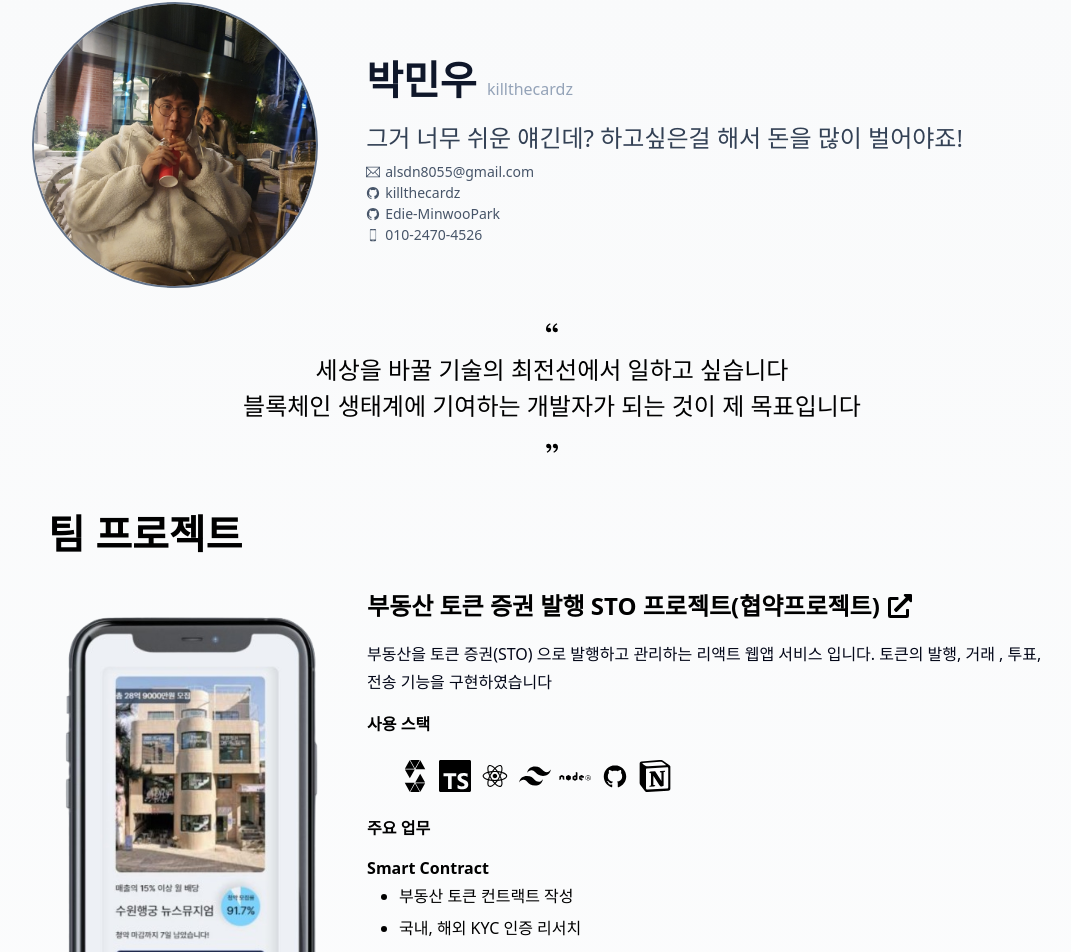
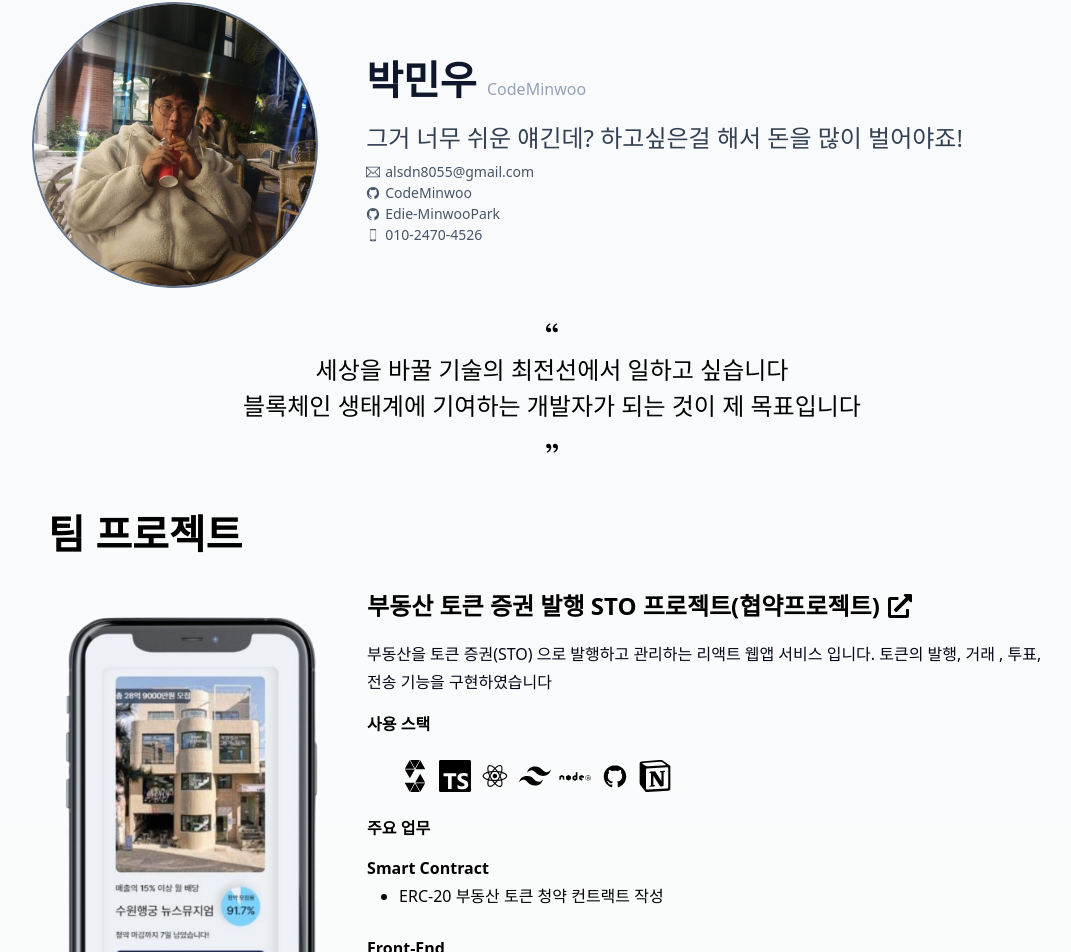
Before and after one commit to CodeMinwoo/CodeMinwoo.github.io, a React (Create React App) app: page / in a window 1280 px wide. Shown: the part 28-980 px from the top of the page, without its empty margins (88-1159 px from the left). Built offline with nearby package versions, Linux system fonts and the light colour scheme.

Commit message:
Porffolio update

```diff
--- a/package.json
+++ b/package.json
@@ -2,7 +2,7 @@
     "name": "portfolio",
     "version": "0.1.0",
     "private": true,
-    "homepage": "https://killthecardz.github.io/portfolio_MinwooPark/",
+    "homepage": "https://cardz.github.io/portfolio_MinwooPark/",
     "dependencies": {
         "@testing-library/jest-dom": "^5.17.0",
         "@testing-library/react": "^13.4.0",
--- a/src/contents/footer.jsx
+++ b/src/contents/footer.jsx
@@ -1,5 +1,5 @@
 const Footer = () => {
-    return <>&copy; 2023. killthecardz all rights reserved </>
+    return <>&copy; 2024. MinwooPark  </>
 }
 
 export default Footer
--- a/src/contents/ikeDetail.jsx
+++ b/src/contents/ikeDetail.jsx
@@ -27,7 +27,7 @@ const IkeDetail = ()=>{
                 </ul>
                 <h3 className="py-[16px] text-[32px] font-bold mb-4">📍 본인 역할</h3>
                 <Ikeswiper />
-                <ul className="mt-2 text-[20px]">
+                <ul className="mt-2 text-[16px]">
                     <li>
                     📍 three.js 를 사용하여 3D 티셔츠를 페이지에 렌더링하고 그 위에 저희 로고를 추가했습니다
                     </li>
--- a/src/contents/profile.jsx
+++ b/src/contents/profile.jsx
@@ -49,7 +49,7 @@ const Profile = () => {
             </div>
             <div className="w-[100%] box-border md:w-[70%] md:p-[10px] ">
                 <Hero>
-                    박민우 <span className="text-[16px] text-slate-400 font-normal">killthecardz</span>
+                    박민우 <span className="text-[16px] text-slate-400 font-normal">CodeMinwoo</span>
                 </Hero>
                 <p className="text-slate-700 pt-[5px] md:text-[24px] md:pt-[10px] text-[16px]">
                 그거 너무 쉬운 얘긴데? 하고싶은걸 해서 돈을 많이 벌어야죠!
@@ -60,11 +60,11 @@ const Profile = () => {
                         alsdn8055@gmail.com
                     </a>
                     <a
-                        href="https://github.com/killthecardz?tab=repositories"
+                        href="https://github.com/codeminwoo?tab=repositories"
                         className="flex items-center gap-[5px] text-slate-600"
                     >
                         <IoLogoGithub />
-                        killthecardz
+                        CodeMinwoo
                     </a>
                     <a
                         href="https://github.com/Edie-MinwooPark"
--- a/src/contents/projects.jsx
+++ b/src/contents/projects.jsx
@@ -91,11 +91,7 @@ const Projects = () => {
                         <h3 className="py-[16px] text-[16px] font-bold">주요 업무</h3>
                         <h4 className='font-bold'>Smart Contract</h4>
                         <ul className="px-[32px] leading-8 list-disc list-outside text-[12px] md:text-[16px]">
-                            <li>부동산 토큰 컨트랙트 작성</li>
-                            <li>국내, 해외 KYC 인증 리서치</li>
-                            <li>ERC-1400 R&D</li>
-                            <li>ERC-4337 리서치 </li>
-                            <li>ERC-1155 리서치</li>
+                            <li>ERC-20 부동산 토큰 청약 컨트랙트 작성</li>
                         </ul>
                         <br />
                         <h4 className='font-bold'>Front-End</h4>
--- a/src/contents/stoDetail.jsx
+++ b/src/contents/stoDetail.jsx
@@ -58,9 +58,9 @@ const ModalDetail = ()=>{
                     <li>2</li>
                 </ul> */}
 
-                <ul className="mt-7 text-[24px]">
+                <ul className="mt-7 text-[20px]">
                     <li>
-                    📍 미국의 RealT STO 회사와 ERC-1400 을 바탕으로 토큰증권을 발행했습니다
+                    📍 미국의 RealT STO 회사와 ERC-1400 을 참고하여 토큰증권을 발행했습니다
                     </li>
                     <li>
                     📍 oAuth 로 로그인기능을 연동하고 이를 accessToken으로 관리하였습니다
```
Also changed, not shown: 1 other file (tests, documents, lock files or other folders).
